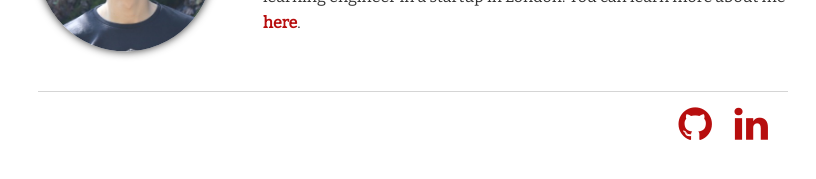
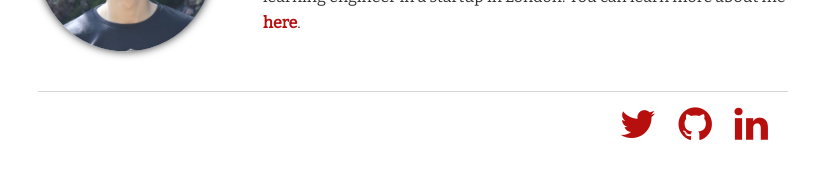
Before and after one commit to Guim3/guim3.github.io, a Jekyll site: the page built from index.html, in a window 1280 px wide. Shown: the part 372-551 px from the top of the page, without its empty margins (227-1043 px from the left). Built offline with Jekyll 4.4.1, drawn with Linux system fonts in a browser that asks for light colours.

Commit message:
Add twitter

```diff
--- a/_config.yml
+++ b/_config.yml
@@ -8,3 +8,4 @@
 github_username:      Guim3
 linkedin_username:    guimperarnau
 quora_username:		  Guim-Perarnau
+twitter_username: GuimPML
--- a/_layouts/default.html
+++ b/_layouts/default.html
@@ -28,6 +28,13 @@
 			</div><!-- /.container -->
      			<footer>
 				<ul>
+					{% if site.twitter_username %}
+					  <li>
+					    <a href="https://twitter.com/{ site.twitter_username }}">
+					      <i class="fa fa-twitter fa-3x"></i>
+					    </a>
+					  </li>
+					{% endif %}
 					{% if site.github_username %}
 					  <li>
 					    <a href="https://github.com/{{ site.github_username }}">
```
